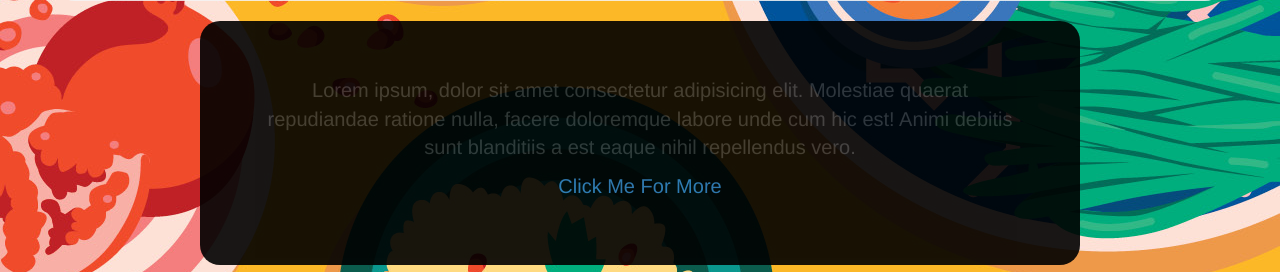
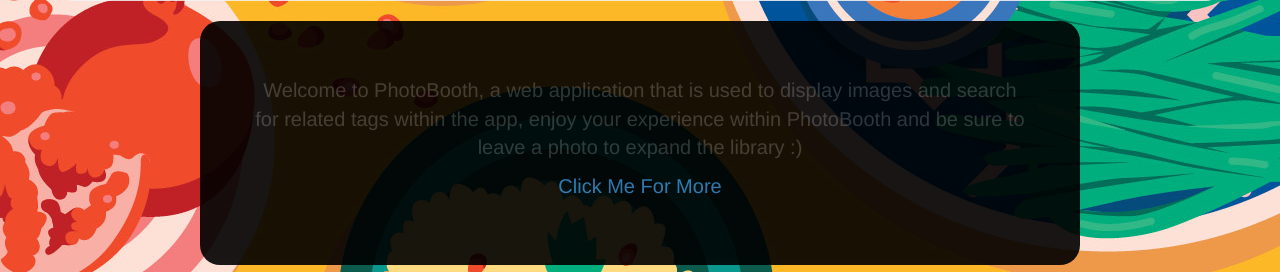
Before and after one commit to ramza007/PhotoBooth, a Django app: page / in a window 1280 px wide. Shown: the part 251-523 px from the top of the page. Run offline with Django 3.2, Linux system fonts and the light colour scheme; parts of the project's set-up code (start-up, migrations or seed data) failed here and were passed over; some libraries are stand-ins or nearby versions.

Commit message:
modified welcome page

```diff
--- a/display/templates/welcome.html
+++ b/display/templates/welcome.html
@@ -50,7 +50,7 @@
     </div>
 
     <div class="card">
-        <p>Lorem ipsum, dolor sit amet consectetur adipisicing elit. Molestiae quaerat repudiandae ratione nulla, facere doloremque labore unde cum hic est! Animi debitis sunt blanditiis a est eaque nihil repellendus vero.</p>
+        <p>Welcome to PhotoBooth, a web application that is used to display images and search for related tags within the app, enjoy your experience within PhotoBooth and be sure to leave a photo to expand the library :)</p>
         <p>
             <a href="/all">Click Me For More</a>
         </p>
```
